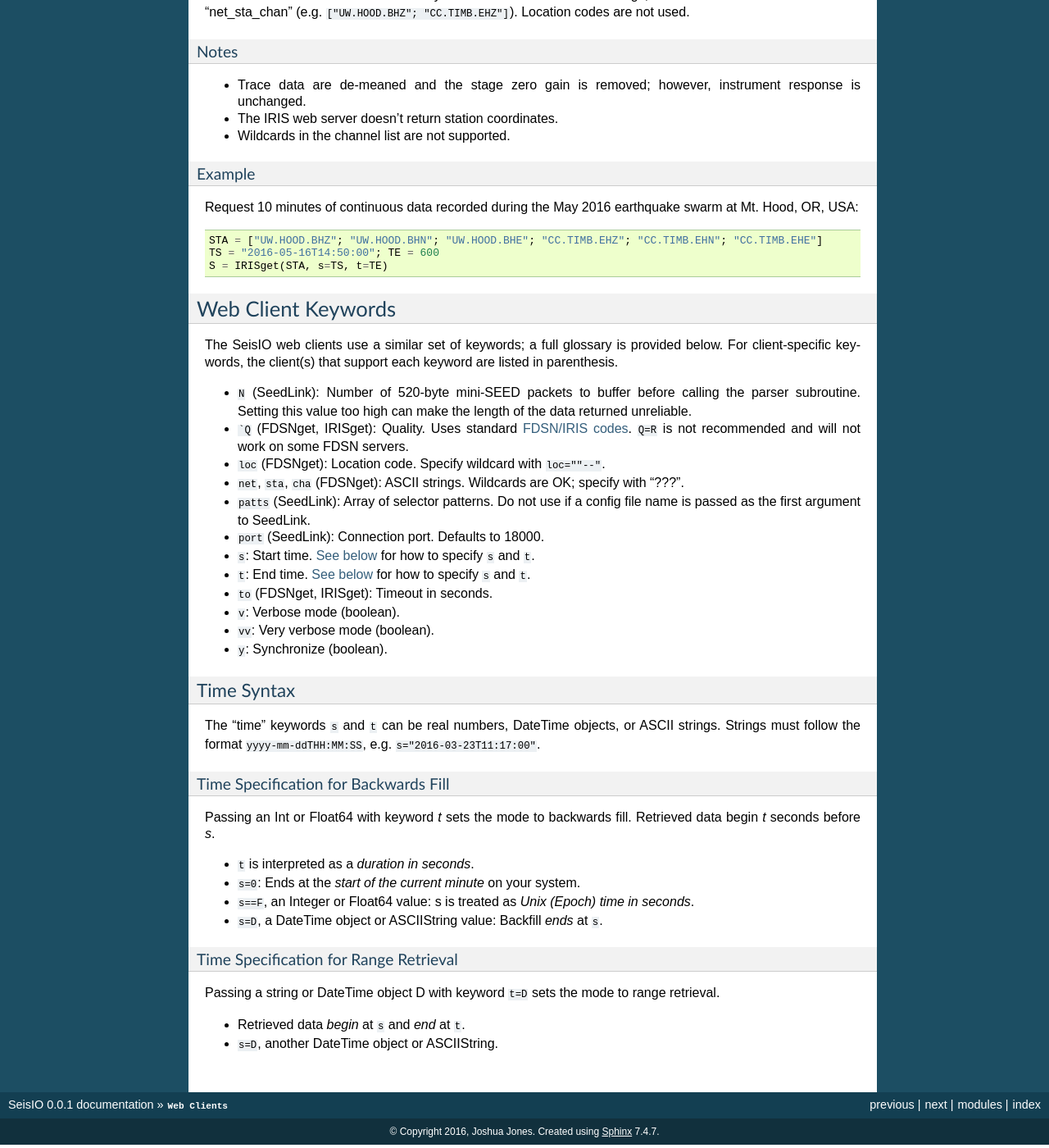
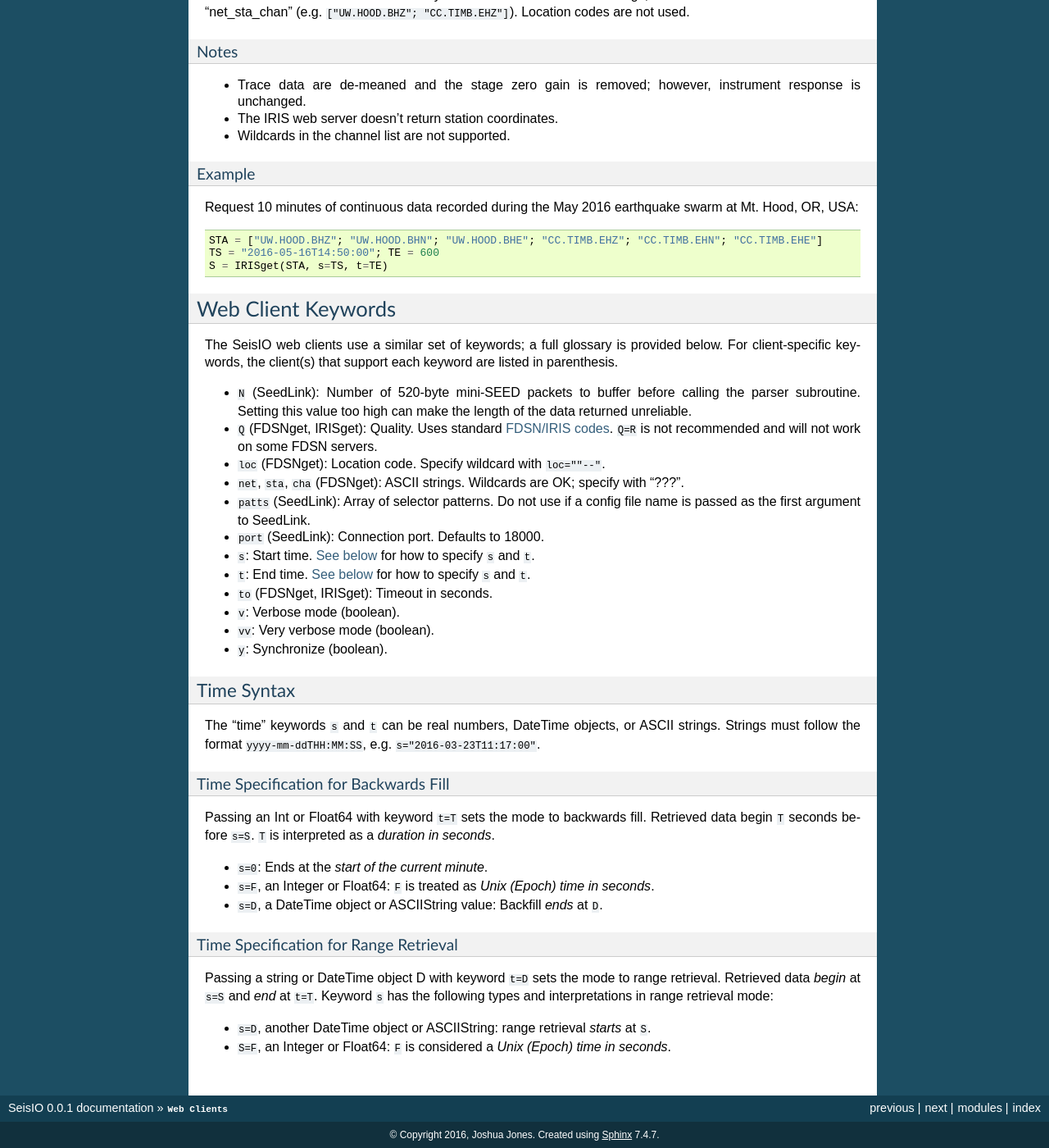
Before and after one commit to jpjones76/SeisIO.jl, a Sphinx documentation site: the page built from docs/src/webclients.rst, in a window 1280 px wide and 1400 px high, scrolled down 1510 px. Shown: the whole window at 82% size. Built offline with Sphinx 7.4.7, drawn with Linux system fonts in a browser that asks for light colours.

Commit message:
typo fixes in docs
Former-commit-id: 1b470381001aefbba1095f77277968ad1d9fa61e

````diff
--- a/docs/src/webclients.rst
+++ b/docs/src/webclients.rst
@@ -107,7 +107,7 @@ The SeisIO web clients use a similar set of keywords; a full glossary is provide
 
 * ``N`` (SeedLink): Number of 520-byte mini-SEED packets to buffer before calling the parser subroutine. Setting this value too high can make the length of the data returned unreliable.
 
-* ```Q`` (FDSNget, IRISget): Quality. Uses standard `FDSN/IRIS codes <https://ds.iris.edu/ds/nodes/dmc/manuals/breq_fast/#quality-option>`_. ``Q=R`` is not recommended and will not work on some FDSN servers.
+* ``Q`` (FDSNget, IRISget): Quality. Uses standard `FDSN/IRIS codes <https://ds.iris.edu/ds/nodes/dmc/manuals/breq_fast/#quality-option>`_. ``Q=R`` is not recommended and will not work on some FDSN servers.
 
 * ``loc`` (FDSNget): Location code. Specify wildcard with ``loc=""--"``.
 
@@ -139,20 +139,19 @@ The "time" keywords ``s`` and ``t`` can be real numbers, DateTime objects, or AS
 
 Time Specification for Backwards Fill
 -------------------------------------
-Passing an Int or Float64 with keyword `t` sets the mode to backwards fill. Retrieved data begin `t` seconds before `s`.
+Passing an Int or Float64 with keyword ``t=T`` sets the mode to backwards fill. Retrieved data begin ``T`` seconds before ``s=S``. ``T`` is interpreted as a *duration in seconds*.
 
-* ``t`` is interpreted as a *duration in seconds*.
+* ``s=0``: Ends at the *start of the current minute*.
 
-* ``s=0``: Ends at the *start of the current minute* on your system.
+* ``s=F``, an Integer or Float64: ``F`` is treated as *Unix (Epoch) time in seconds*.
 
-* ``s==F``, an Integer or Float64 value: s is treated as *Unix (Epoch) time in seconds*.
+* ``s=D``, a DateTime object or ASCIIString value: Backfill *ends* at ``D``.
 
-* ``s=D``, a DateTime object or ASCIIString value: Backfill *ends* at ``s``.
 
 Time Specification for Range Retrieval
 --------------------------------------
-Passing a string or DateTime object D with keyword ``t=D`` sets the mode to range retrieval.
+Passing a string or DateTime object D with keyword ``t=D`` sets the mode to range retrieval. Retrieved data *begin* at ``s=S`` and *end* at ``t=T``.  Keyword ``s`` has the following types and interpretations in range retrieval mode:
 
-* Retrieved data *begin* at ``s`` and *end* at ``t``.
+* ``s=D``, another DateTime object or ASCIIString: range retrieval *starts* at ``S``.
 
-* ``s=D``, another DateTime object or ASCIIString.
+* ``S=F``, an Integer or Float64: ``F`` is considered a *Unix (Epoch) time in seconds*.
````
